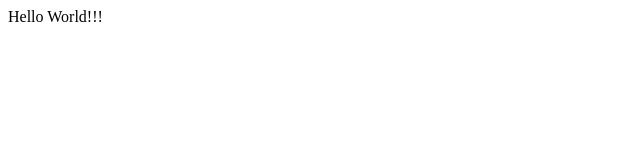
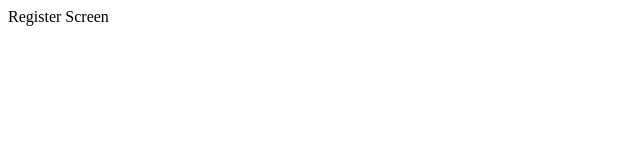
Before and after one commit to chinguyen98/discochy-front, a React (Vite) app: page /register in a window 1280 px wide. Shown: the top 160 px of the page, without its empty margins (0-640 px from the left). Built offline with nearby package versions, Linux system fonts and the light colour scheme.

Commit message:
init screen

```diff
--- a/package.json
+++ b/package.json
@@ -13,8 +13,11 @@
     "prettier:fix": "prettier --write \"src/**/(*.tsx|*.ts|*.css|*.scss)\""
   },
   "dependencies": {
+    "antd": "^5.5.1",
     "react": "^18.2.0",
-    "react-dom": "^18.2.0"
+    "react-dom": "^18.2.0",
+    "react-router-dom": "^6.11.2",
+    "zustand": "^4.3.8"
   },
   "devDependencies": {
     "@types/node": "^18.15.11",
--- a/src/App.tsx
+++ b/src/App.tsx
@@ -1,8 +1,19 @@
+import { createBrowserRouter, RouterProvider } from 'react-router-dom';
+import RegisterScreen from './screens/RegisterScreen/RegisterScreen';
+
+const router = createBrowserRouter([
+  { path: '/', element: <div>Hello World!</div> },
+  {
+    path: '/register',
+    element: <RegisterScreen />
+  }
+]);
+
 function App() {
   return (
-    <div className="App">
-      <div>Hello World!!!</div>
-    </div>
+    <>
+      <RouterProvider router={router} />
+    </>
   );
 }
 
--- /dev/null
+++ b/src/screens/RegisterScreen/RegisterScreen.tsx
@@ -0,0 +1,5 @@
+const RegisterScreen = () => {
+  return <>Register Screen</>;
+};
+
+export default RegisterScreen;
--- /dev/null
+++ b/src/screens/RegisterScreen/index.tsx
@@ -0,0 +1 @@
+export { default } from './RegisterScreen';
```
Also changed, not shown: 1 other file (tests, documents, lock files or other folders).
